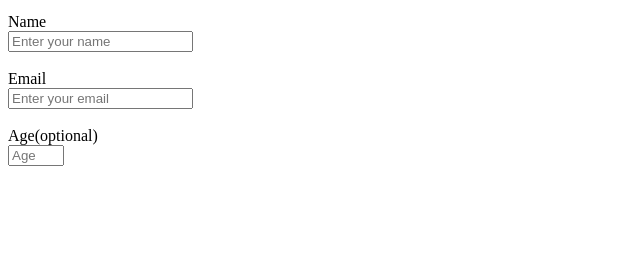
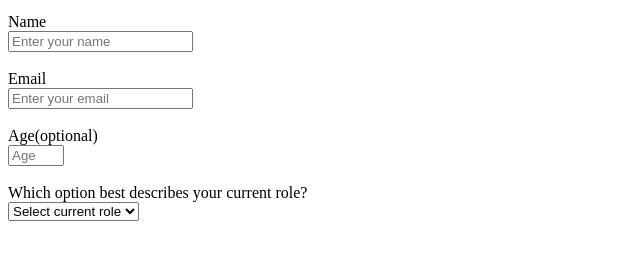
Before and after one commit to ASSAXIN06/SurveyForm-RWD-freeCodeCamp, a plain HTML site: page index.html in a window 1280 px wide. Shown: the part 101-360 px from the top of the page, without its empty margins (0-640 px from the left). Drawn offline with Linux system fonts and the light colour scheme.

Commit message:
adding selection drop down in form element

```diff
--- a/index.html
+++ b/index.html
@@ -14,6 +14,19 @@
             <label id="email-label">Email<br><input id="email" type="email" placeholder="Enter your email" required /></label><br><br>
             <label id="number-label">Age(optional)<br><input id="number" type="number" min="10" max="99" placeholder="Age" /></label><br><br>
             </feildset>
+            <feildset>
+                <label>
+                    Which option best describes your current role?<br>
+                    <select id="dropdown">
+                        <option>Select current role</option>
+                        <option>Student</option>
+                        <option>Full Time Job</option>
+                        <option>Full Time Learner</option>
+                        <option>Prefer not to say</option>
+                        <option>Other</option>
+                    </select>
+                </label></br></br>
+            </feildset>
         </form>
     </body>
 </html>
```
